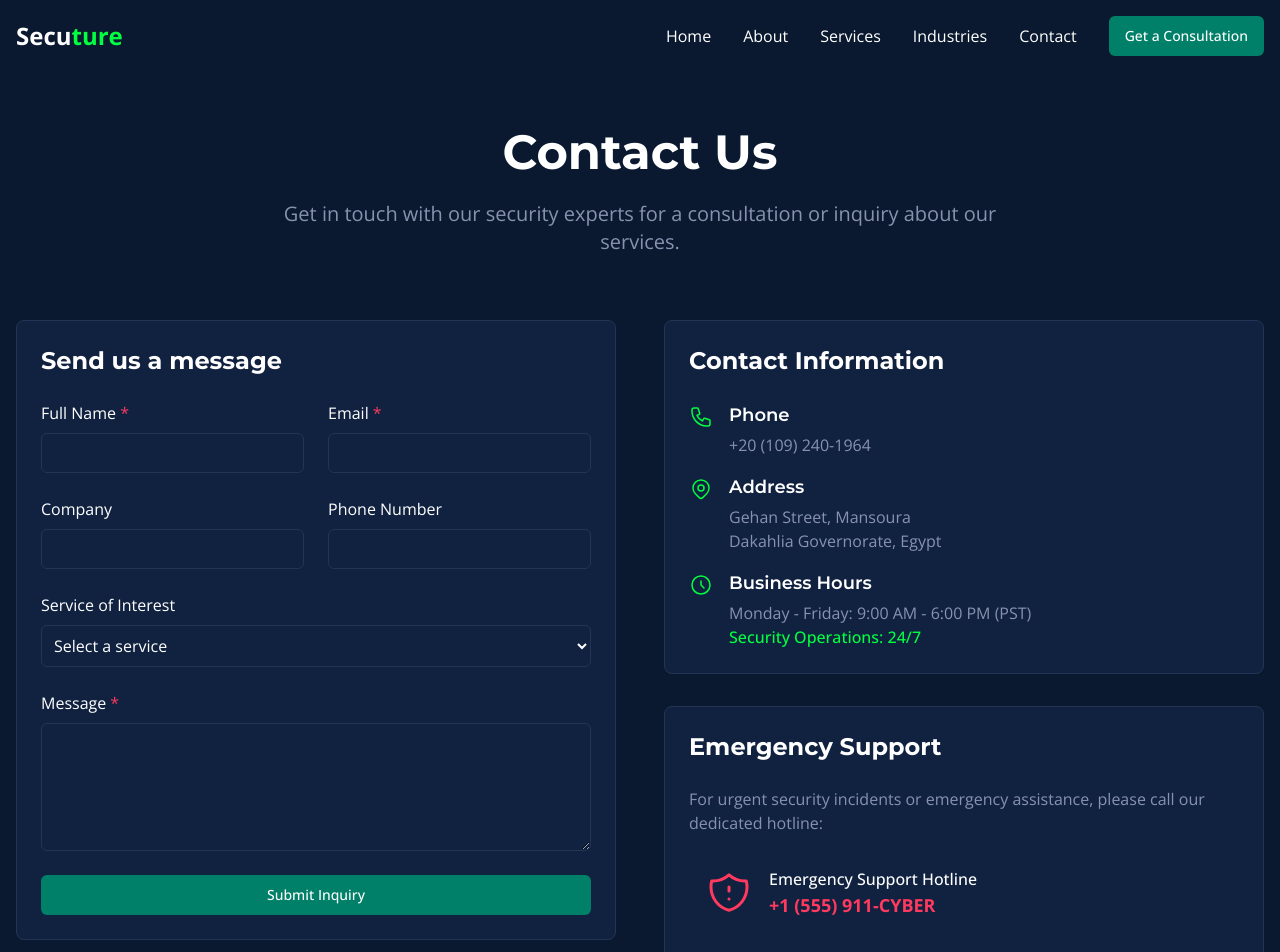
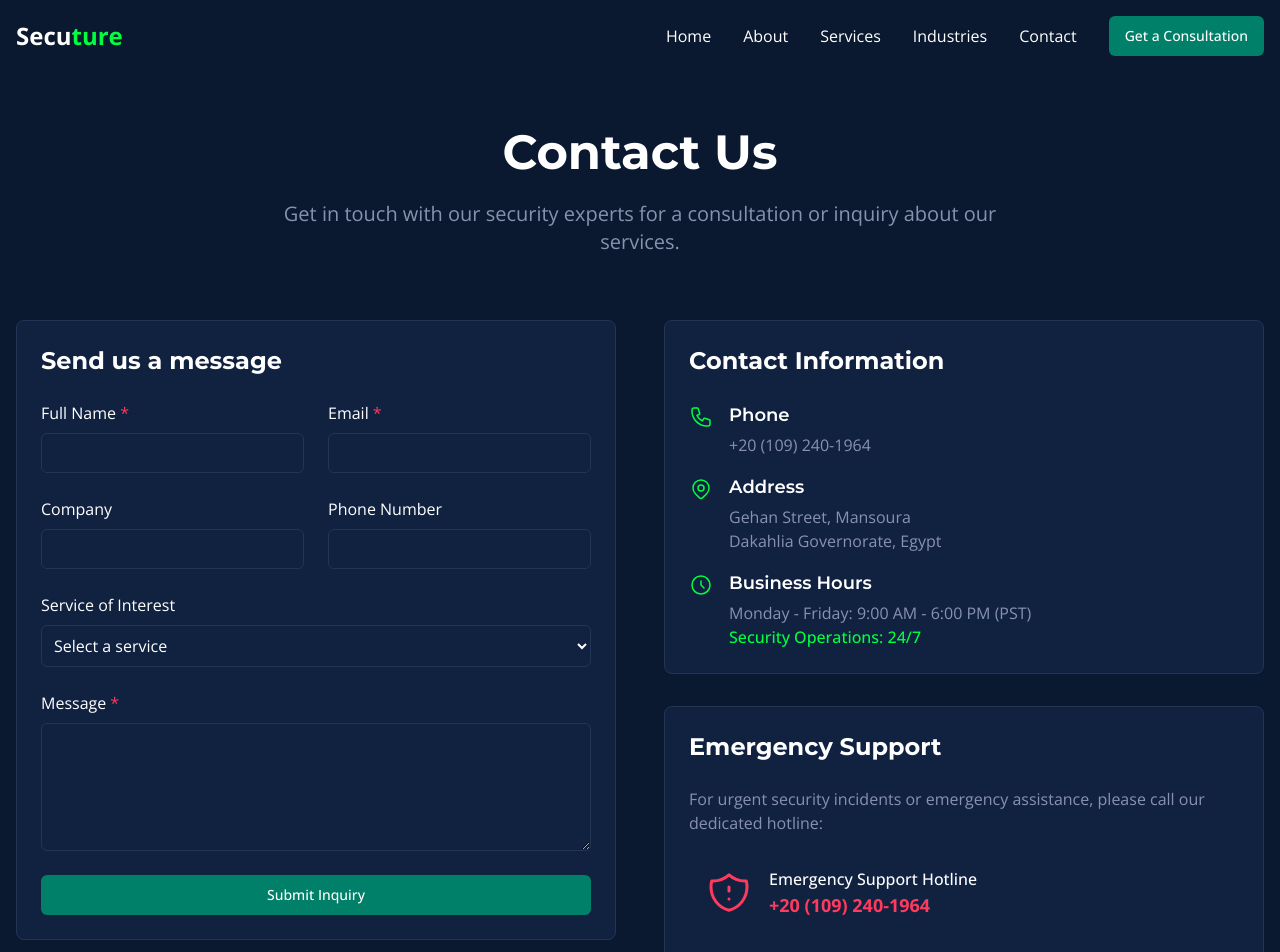
Before and after one commit to ahmedeisa99/secureture-future-web, a React (Vite) app: page /contact in a window 1280 px wide. Shown: the top 952 px of the page. Built offline with nearby package versions, Linux system fonts and the light colour scheme.

Commit message:
Fix: Update emergency hotline number
Updated the emergency support hotline number in the contact information.

```diff
--- a/src/pages/Contact.tsx
+++ b/src/pages/Contact.tsx
@@ -222,8 +222,8 @@ const Contact = () => {
                   </svg>
                   <div>
                     <p className="text-white font-medium">Emergency Support Hotline</p>
-                    <a href="tel:+1-555-911-CYBER" className="text-cyber-red text-lg font-bold hover:underline">
-                      +1 (555) 911-CYBER
+                    <a href="tel:+201092401964" className="text-cyber-red text-lg font-bold hover:underline">
+                      +20 (109) 240-1964
                     </a>
                   </div>
                 </div>
```
